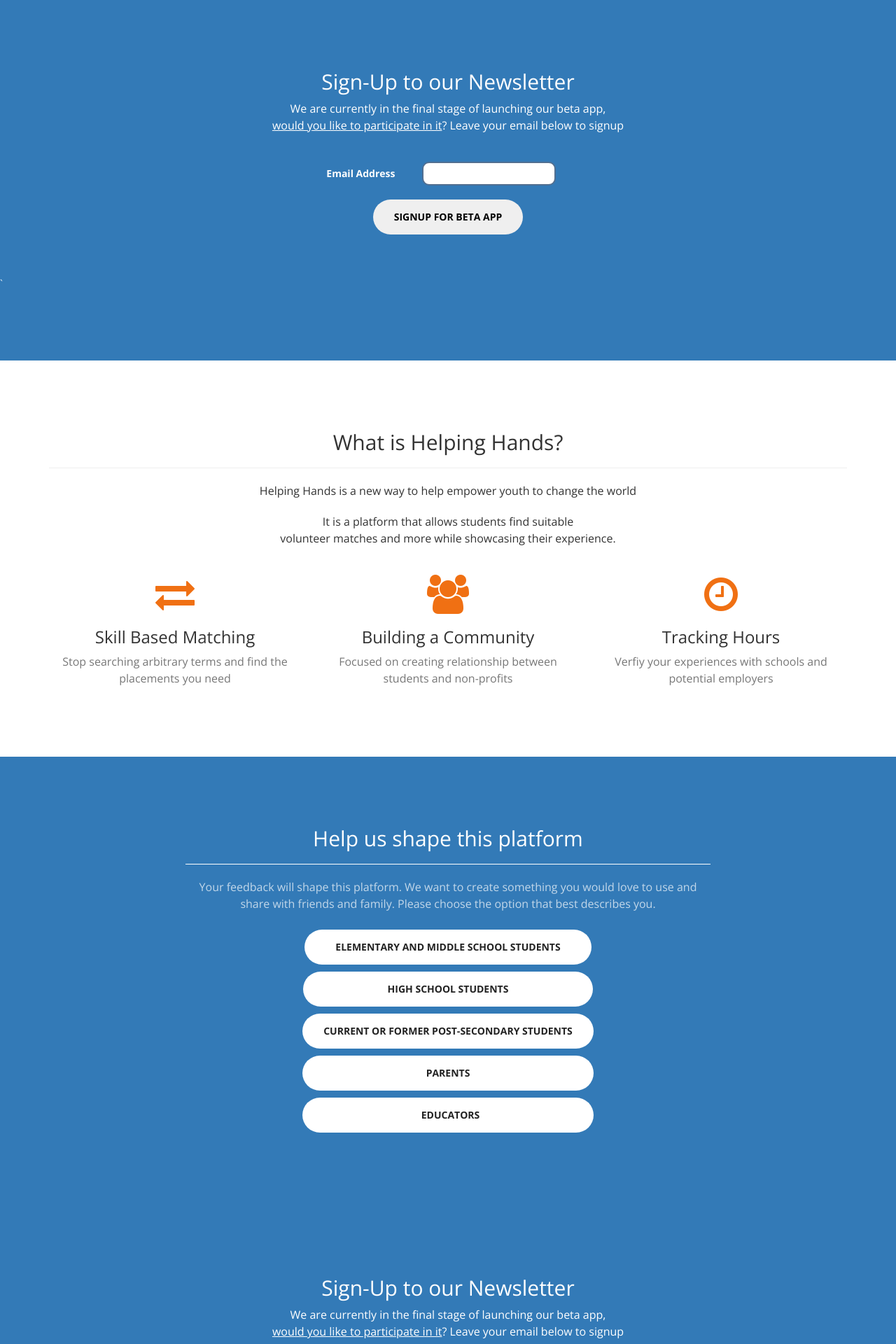
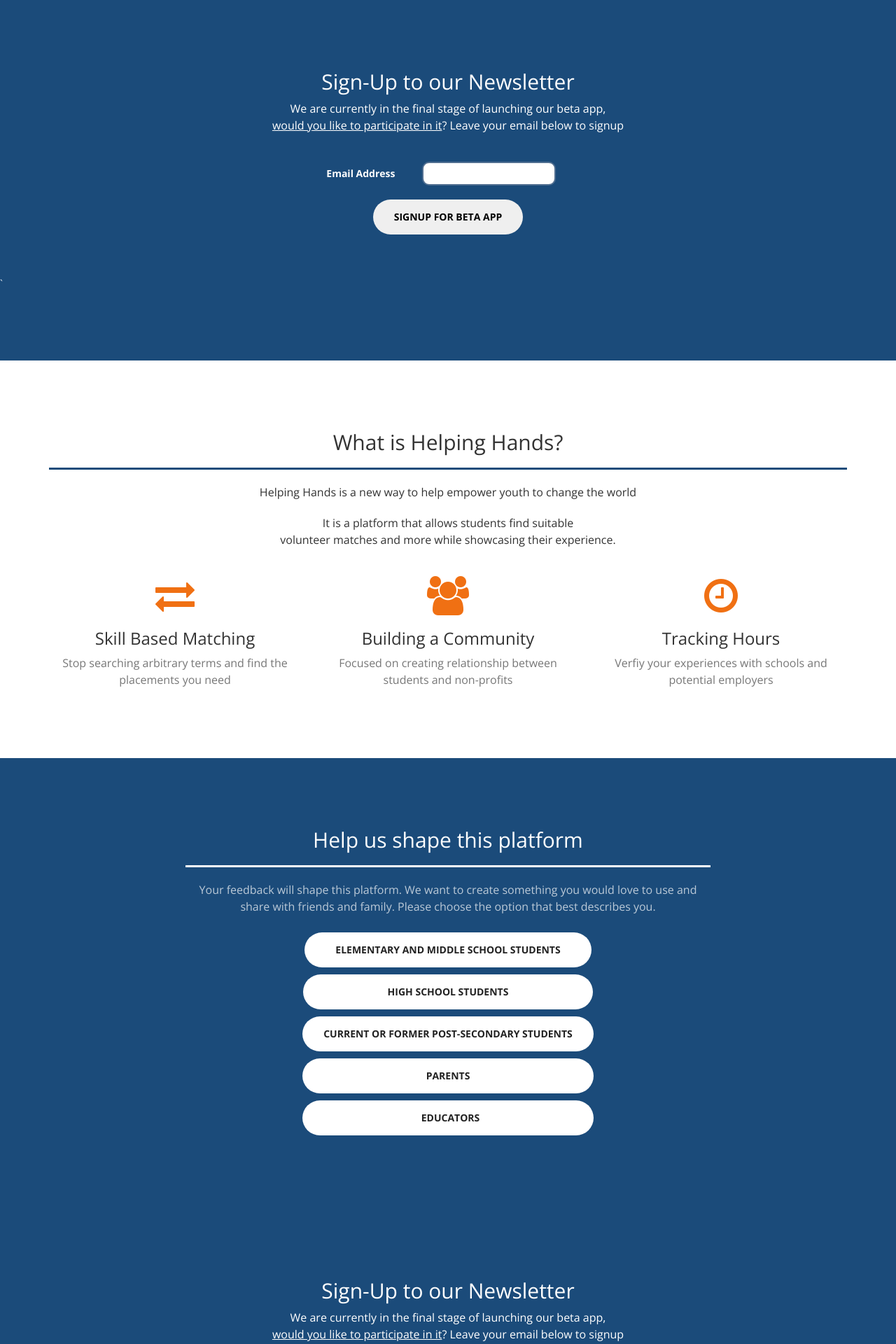
Before and after one commit to helpinghandsapp/helpinghandsapp-static-page, a PHP site: page / in a window 1280 px wide. Shown: the part 800-2720 px from the top of the page at 70% size. Run offline with PHP 8.4, Linux system fonts and the light colour scheme; some libraries are stand-ins or nearby versions.

Commit message:
Updated Colours

```diff
--- a/css/creative.css
+++ b/css/creative.css
@@ -16,11 +16,7 @@ body {
 
 hr {400
     max-width: 50px;
-<<<<<<< HEAD
-    border-color: #516F91;
-=======
     border-color: #1B4B7A;
->>>>>>> origin/master
     border-width: 3px;
 }
 
@@ -65,11 +61,7 @@ p.withbackground {
     opacity:0.5;
 }
 .bg-primary {
-<<<<<<< HEAD
-    background-color: #516F91;
-=======
     background-color: #1B4B7A;
->>>>>>> origin/master
 }
 
 .bg-light {
```
